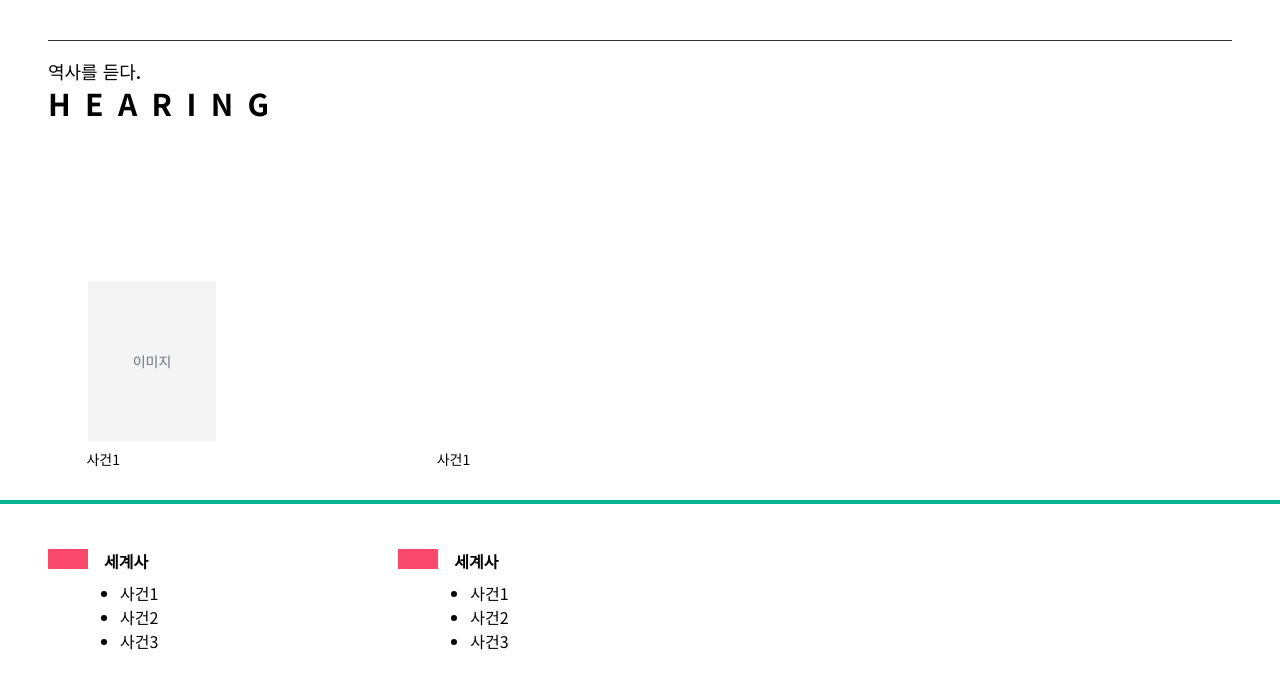
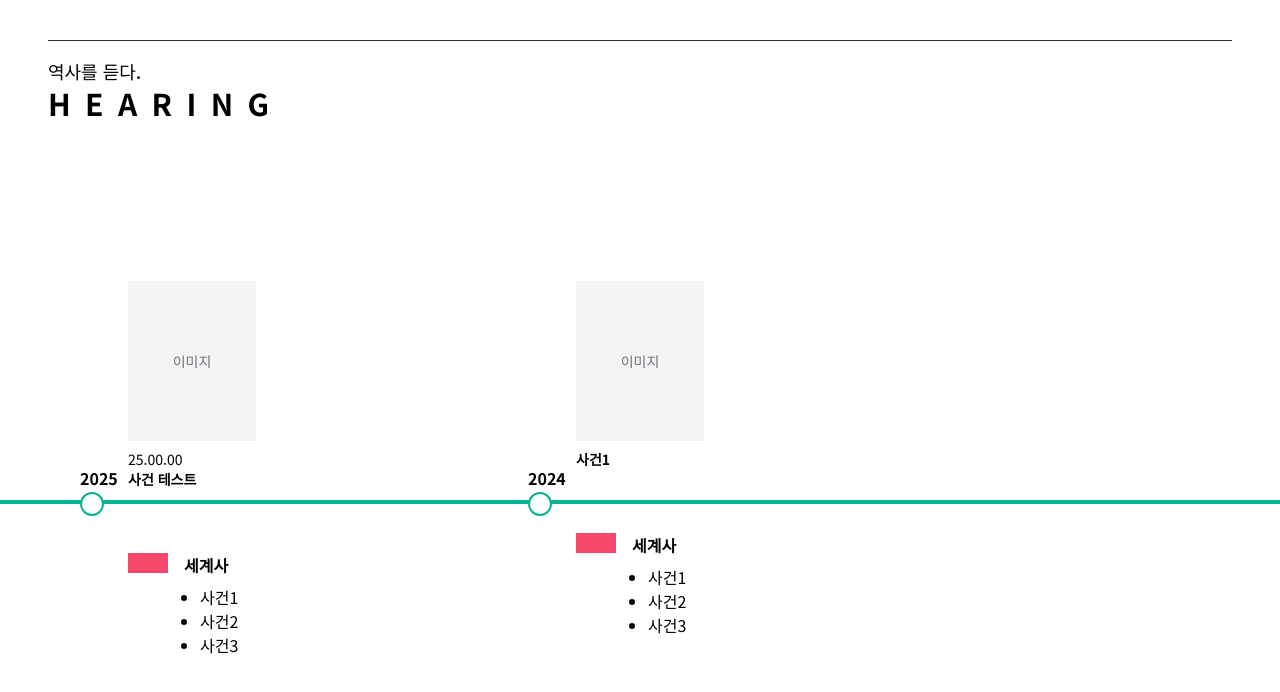
Before and after one commit to team-hearing/hearing-frontend, a Next.js app: page /timeline in a window 1280 px wide. Shown: the top 692 px of the page. Built offline with nearby package versions, Linux system fonts and the light colour scheme.

Commit message:
style: 상단영역+하단영역+타임라인 구분

```diff
--- a/src/app/timeline/page.tsx
+++ b/src/app/timeline/page.tsx
@@ -5,7 +5,7 @@ const data = [
   {
     year: 2025,
     events: [
-      { date: "", title: "사건1" },
+      { date: "25.00.00", title: "사건 테스트" },
       { date: "", title: "사건2" },
       { date: "", title: "사건3" }
     ]
@@ -32,20 +32,13 @@ export default function Timeline() {
         <h1 className="text-3xl font-bold tracking-widest">H E A R I N G</h1>
       </div>
 
-      {/*이미지 자리 */}
-      <div className="pl-10">
-        <div className="w-32 h-40 bg-gray-light flex items-center justify-center text-sm text-gray-500 mb-2">
-          이미지
-        </div>
-      </div>
-
       {/* 타임라인 선 */}
       <div className="absolute left-0 top-[500px] w-full h-1 bg-primary z-0" />
 
       {/* 가로 스크롤 타임라인 영역 */}
       <div
         ref={scrollRef}
-        className="overflow-x-auto"
+        className="overflow-x-auto scrollbar-hide"
         onWheel={(e) => {
           if (scrollRef.current) {
             e.preventDefault();
@@ -56,26 +49,41 @@ export default function Timeline() {
         <div className="flex gap-60 min-w-max relative z-10">
           {data.map((block) => (
             <div key={block.year} className="flex flex-col">
-              {/* 날짜 / 제목 */}
-              {block.events[0] && (
-                <div className="text-center mb-4">
-                  <p className="text-sm font-medium">{block.events[0].date}</p>
-                  <p className="text-sm">{block.events[0].title}</p>
+
+              {/* 상단 영역 */}
+              <div className="relative">
+                {/* 이미지 */}
+                <div className="pl-20">
+                  <div className="w-32 h-40 bg-gray-light flex items-center justify-center text-sm text-gray-500 mb-2">
+                    이미지
+                  </div>
                 </div>
-              )}
 
-              {/* 세계사 사건 */}
-              <div className="flex items-start gap-2 mt-16">
+                {/* 제목/날짜 */}
+                {block.events[0] && (
+                  <div className="pl-20 text-start mb-4">
+                    <p className="text-sm font-regular">{block.events[0].date}</p>
+                    <p className="text-sm font-bold">{block.events[0].title}</p>
+                  </div>
+                )}
+
+                {/* 연도 마커 */}
+                <div className="absolute left-8 top-[185px] z-10">
+                  <p className="text-center text-body font-bold">{block.year}</p>
+                  <div className="w-6 h-6 rounded-full border-2 border-primary bg-white flex items-center justify-center">
+                  </div>
+                </div>
+              </div>
+
+              {/* 하단 영역 - 세계사 리스트 */}
+              <div className="flex items-start gap-2 mt-12 pl-20">
                 <div className="bg-secondary w-10 h-5 flex items-center justify-center"></div>
                 <div className="ml-2">
                   <p className="font-bold mb-2">세계사</p>
                   <ul className="list-disc pl-4">
-                    {block.events.map((event, idx) => (
-                      <li key={idx}>
-                        {event.date && <span>{event.date} </span>}
-                        {event.title}
-                      </li>
-                    ))}
+                      <li>사건1</li>
+                      <li>사건2</li>
+                      <li>사건3</li>
                   </ul>
                 </div>
               </div>
@@ -83,6 +91,16 @@ export default function Timeline() {
           ))}
         </div>
       </div>
+
+      <style jsx global>{`
+        .scrollbar-hide::-webkit-scrollbar {
+          display: none;
+        }
+        .scrollbar-hide {
+          -ms-overflow-style: none;
+          scrollbar-width: none;
+        }
+      `}</style>
     </div>
   );
 }
```
